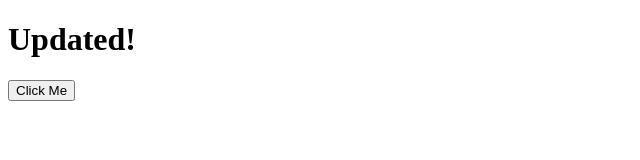
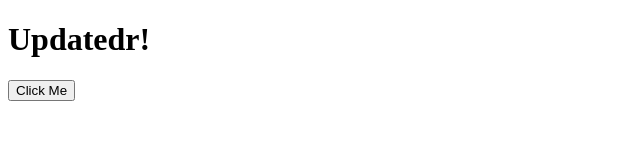
Before and after one commit to maninderpalsinghpadda/self_hosted_runner, a website: page index.html in a window 1280 px wide. Both pictures are taken after a click on the button "Click Me". Shown: the full height of the page, 0-640 px from the left. Drawn offline with Linux system fonts and the light colour scheme.

Commit message:
Updated text so that playwright test fails.

```diff
--- a/index.html
+++ b/index.html
@@ -10,7 +10,7 @@
 
 <script>
 function changeText() {
-  document.getElementById("text").innerText = "Updated!";
+  document.getElementById("text").innerText = "Updatedr!";
 }
 </script>
 
```
